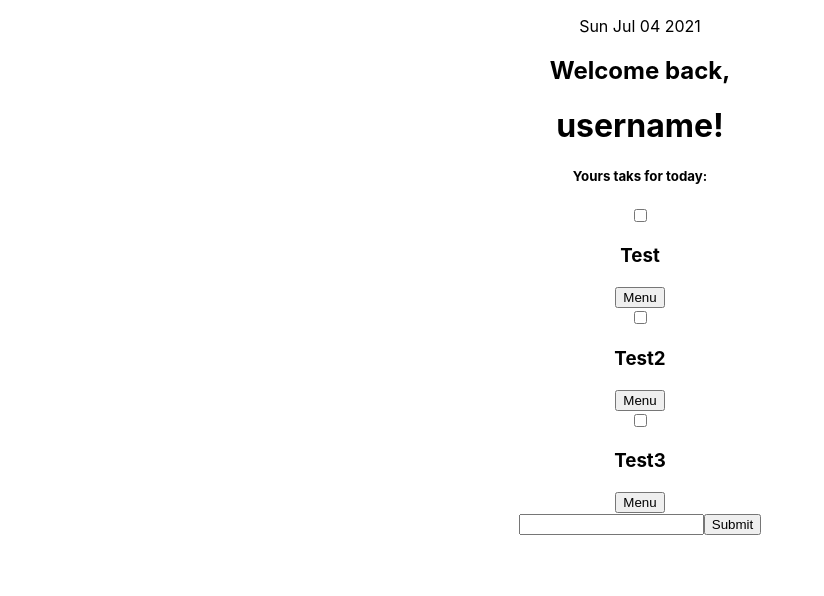
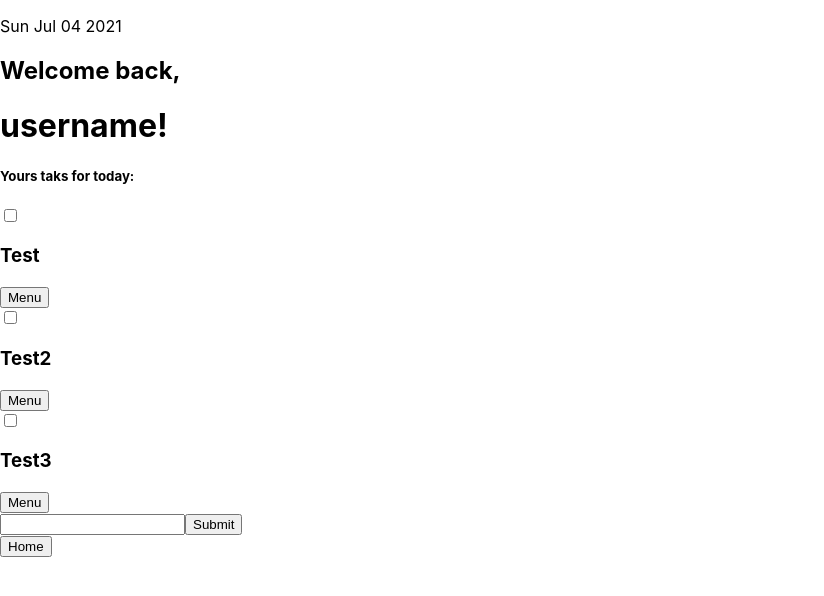
Before and after one commit to JakubMaslanka/Make-IT-Done, a React (Create React App) app: page / in a window 1280 px wide. Shown: the top 596 px of the page, without its empty margins (0-824 px from the left). Built offline with nearby package versions, Linux system fonts and the light colour scheme.

Commit message:
Change whole files structure in the project

```diff
--- a/src/App.css
+++ /dev/null
@@ -1,38 +0,0 @@
-.App {
-  text-align: center;
-}
-
-.App-logo {
-  height: 40vmin;
-  pointer-events: none;
-}
-
-@media (prefers-reduced-motion: no-preference) {
-  .App-logo {
-    animation: App-logo-spin infinite 20s linear;
-  }
-}
-
-.App-header {
-  background-color: #282c34;
-  min-height: 100vh;
-  display: flex;
-  flex-direction: column;
-  align-items: center;
-  justify-content: center;
-  font-size: calc(10px + 2vmin);
-  color: white;
-}
-
-.App-link {
-  color: #61dafb;
-}
-
-@keyframes App-logo-spin {
-  from {
-    transform: rotate(0deg);
-  }
-  to {
-    transform: rotate(360deg);
-  }
-}
--- a/src/App.js
+++ /dev/null
@@ -1,20 +0,0 @@
-import React from 'react';
-import './App.css';
-import TaskList from './TaskList';
-
-function App() {
-  const date = new Date();
-  return (
-    <div className="App">
-      <p>
-        {date.toDateString()}
-      </p>
-      <h2>Welcome back,</h2>
-      <h1>username!</h1>
-      <h5>Yours taks for today:</h5>
-      <TaskList />
-    </div>
-  );
-}
-
-export default App;
--- /dev/null
+++ b/src/components/App.js
@@ -0,0 +1,24 @@
+import React from 'react';
+import { BrowserRouter } from 'react-router-dom';
+import TaskList from './TaskList';
+import Navigation from './Navigation';
+
+function App() {
+  const date = new Date();
+  return (
+    <BrowserRouter>
+      <div className="App">
+        <p>
+          {date.toDateString()}
+        </p>
+        <h2>Welcome back,</h2>
+        <h1>username!</h1>
+        <h5>Yours taks for today:</h5>
+        <TaskList />
+        <Navigation />
+      </div>
+    </BrowserRouter>
+  );
+}
+
+export default App;
--- /dev/null
+++ b/src/components/Navigation.js
@@ -0,0 +1,11 @@
+import React from 'react';
+
+function Navigation() {
+  return (
+    <div className="Nav">
+      <button type="button">Home</button>
+    </div>
+  );
+}
+
+export default Navigation;
--- a/src/index.css
+++ b/src/index.css
@@ -1,13 +1,10 @@
 body {
   margin: 0;
+  padding: 0;
+  box-sizing: border-box;
   font-family: -apple-system, BlinkMacSystemFont, 'Segoe UI', 'Roboto', 'Oxygen',
     'Ubuntu', 'Cantarell', 'Fira Sans', 'Droid Sans', 'Helvetica Neue',
     sans-serif;
   -webkit-font-smoothing: antialiased;
   -moz-osx-font-smoothing: grayscale;
 }
-
-code {
-  font-family: source-code-pro, Menlo, Monaco, Consolas, 'Courier New',
-    monospace;
-}
--- a/src/index.js
+++ b/src/index.js
@@ -1,7 +1,7 @@
 import React from 'react';
 import ReactDOM from 'react-dom';
 import './index.css';
-import App from './App';
+import App from './components/App';
 
 ReactDOM.render(
   <React.StrictMode>
```
Also changed, not shown: src/components/Task.js (renamed from src/Task.js), src/components/TaskList.js (renamed from src/TaskList.js), src/components/TasksCreator.js (renamed from src/TasksCreator.js).
